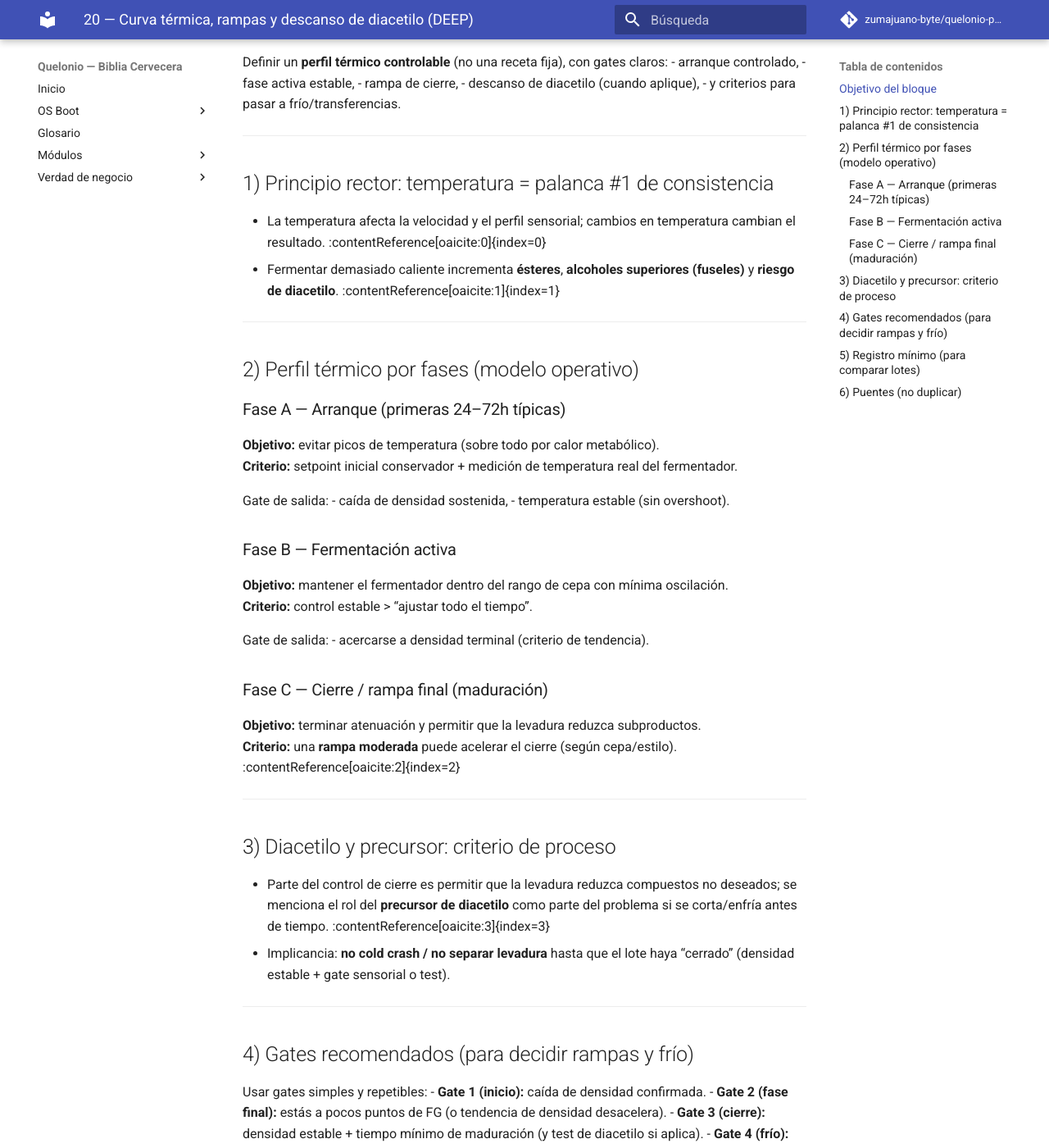
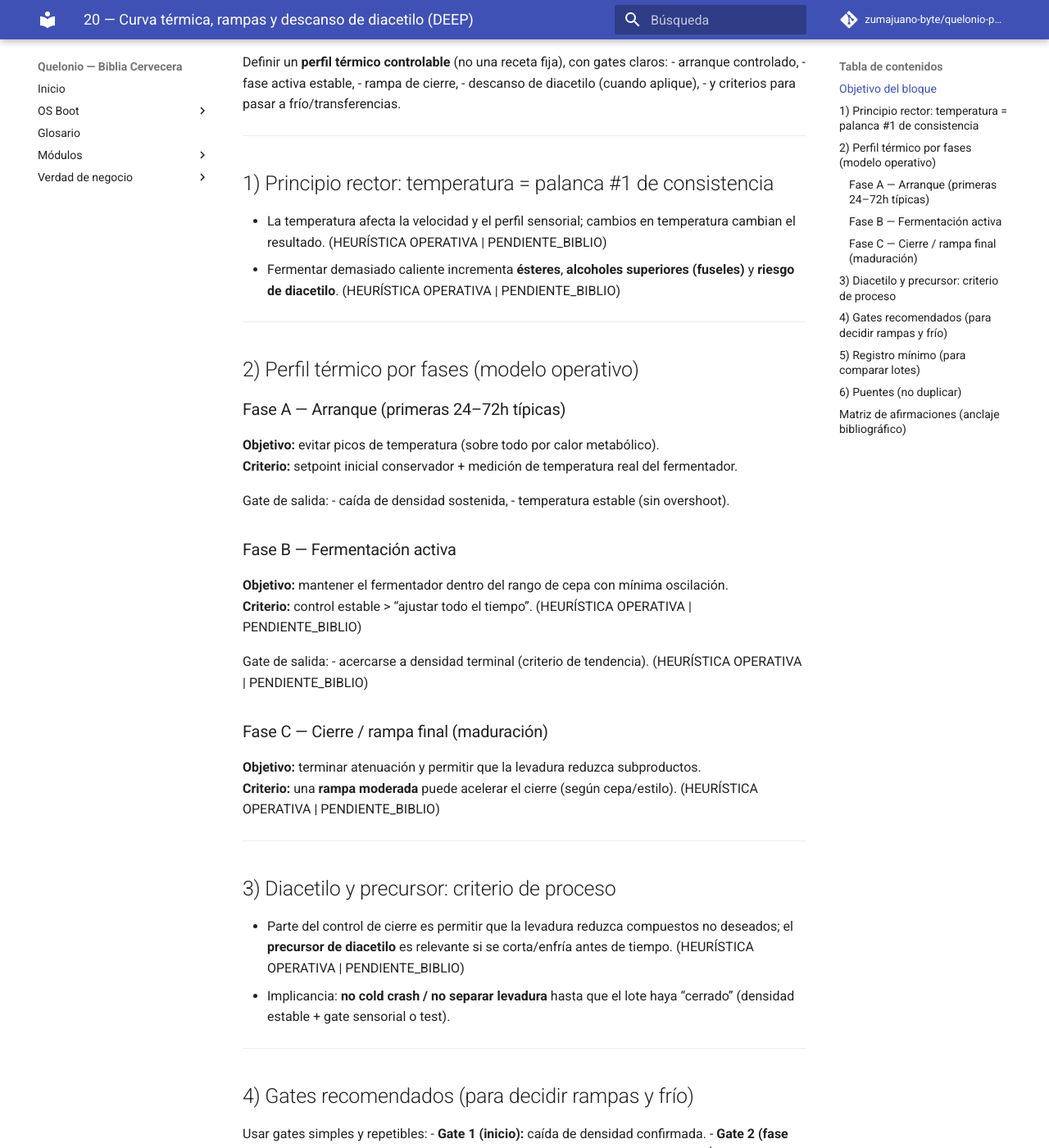
Before and after one commit to zumajuano-byte/quelonio-pages, an MkDocs documentation site: the page built from docs/07_Fermentacion_Maduracion/DEEP/20_Curva_termica_y_diacetilo.md, in a window 1280 px wide and 1400 px high, scrolled down 209 px. Shown: the whole window at 82% size. Built offline with MkDocs 1.6.1 and Material for MkDocs 9.7.7, drawn with Linux system fonts in a browser that asks for light colours; comment, search, counter and statistics services are not loaded; some of the changed text lies outside the part shown.

Commit message:
docs: normalize deep blocks and remove oaicite refs

```diff
--- a/docs/07_Fermentacion_Maduracion/DEEP/20_Curva_termica_y_diacetilo.md
+++ b/docs/07_Fermentacion_Maduracion/DEEP/20_Curva_termica_y_diacetilo.md
@@ -2,8 +2,8 @@
 status: draft
 scope: proceso
 sources:
-  - "White & Zainasheff — Yeast (temperatura como control; precursor de diacetilo)"
-  - "Palmer — How to Brew (temperatura alta: ésteres/fuseles/diacetilo)"
+  - "PENDIENTE_BIBLIO — White & Zainasheff — Yeast (temperatura como control; precursor de diacetilo)"
+  - "PENDIENTE_BIBLIO — Palmer — How to Brew (temperatura alta: ésteres/fuseles/diacetilo)"
 ---
 
 # 20 — Curva térmica, rampas y descanso de diacetilo (DEEP)
@@ -19,8 +19,8 @@ Definir un **perfil térmico controlable** (no una receta fija), con gates claro
 ---
 
 ## 1) Principio rector: temperatura = palanca #1 de consistencia
-- La temperatura afecta la velocidad y el perfil sensorial; cambios en temperatura cambian el resultado. :contentReference[oaicite:0]{index=0}
-- Fermentar demasiado caliente incrementa **ésteres**, **alcoholes superiores (fuseles)** y **riesgo de diacetilo**. :contentReference[oaicite:1]{index=1}
+- La temperatura afecta la velocidad y el perfil sensorial; cambios en temperatura cambian el resultado. (HEURÍSTICA OPERATIVA | PENDIENTE_BIBLIO)
+- Fermentar demasiado caliente incrementa **ésteres**, **alcoholes superiores (fuseles)** y **riesgo de diacetilo**. (HEURÍSTICA OPERATIVA | PENDIENTE_BIBLIO)
 
 ---
 
@@ -35,19 +35,19 @@ Gate de salida:
 
 ### Fase B — Fermentación activa
 **Objetivo:** mantener el fermentador dentro del rango de cepa con mínima oscilación.
-**Criterio:** control estable > “ajustar todo el tiempo”.
+**Criterio:** control estable > “ajustar todo el tiempo”. (HEURÍSTICA OPERATIVA | PENDIENTE_BIBLIO)
 
 Gate de salida:
-- acercarse a densidad terminal (criterio de tendencia).
+- acercarse a densidad terminal (criterio de tendencia). (HEURÍSTICA OPERATIVA | PENDIENTE_BIBLIO)
 
 ### Fase C — Cierre / rampa final (maduración)
 **Objetivo:** terminar atenuación y permitir que la levadura reduzca subproductos.
-**Criterio:** una **rampa moderada** puede acelerar el cierre (según cepa/estilo). :contentReference[oaicite:2]{index=2}
+**Criterio:** una **rampa moderada** puede acelerar el cierre (según cepa/estilo). (HEURÍSTICA OPERATIVA | PENDIENTE_BIBLIO)
 
 ---
 
 ## 3) Diacetilo y precursor: criterio de proceso
-- Parte del control de cierre es permitir que la levadura reduzca compuestos no deseados; se menciona el rol del **precursor de diacetilo** como parte del problema si se corta/enfría antes de tiempo. :contentReference[oaicite:3]{index=3}
+- Parte del control de cierre es permitir que la levadura reduzca compuestos no deseados; el **precursor de diacetilo** es relevante si se corta/enfría antes de tiempo. (HEURÍSTICA OPERATIVA | PENDIENTE_BIBLIO)
 - Implicancia: **no cold crash / no separar levadura** hasta que el lote haya “cerrado” (densidad estable + gate sensorial o test).
 
 ---
@@ -55,7 +55,7 @@ Gate de salida:
 ## 4) Gates recomendados (para decidir rampas y frío)
 Usar gates simples y repetibles:
 - **Gate 1 (inicio):** caída de densidad confirmada.
-- **Gate 2 (fase final):** estás a pocos puntos de FG (o tendencia de densidad desacelera).
+- **Gate 2 (fase final):** estás a pocos puntos de FG (o tendencia de densidad desacelera). (HEURÍSTICA OPERATIVA | PENDIENTE_BIBLIO)
 - **Gate 3 (cierre):** densidad estable + tiempo mínimo de maduración (y test de diacetilo si aplica).
 - **Gate 4 (frío):** recién aquí se habilita cold crash / transferencia a empaque.
 
@@ -73,3 +73,16 @@ Usar gates simples y repetibles:
 ## 6) Puentes (no duplicar)
 - Detalle de “pitch rate” y “oxígeno” vive en 03_Levadura (Bloque 02).
 - Detalle de diacetilo test / acondicionamiento vive en 03_Levadura (Bloque 04) como técnica; aquí se usa como gate de proceso.
+
+---
+
+* * *
+## Matriz de afirmaciones (anclaje bibliográfico)
+
+| Afirmación | Tag | Fuente | Métrica/validación | Estado |
+|---|---|---|---|---|
+| La temperatura es la palanca #1 para consistencia y perfil sensorial | HEURÍSTICA OPERATIVA \| PENDIENTE_BIBLIO | — | Deriva sensorial; varianza curva | Pendiente |
+| Evitar overshoot en arranque reduce defectos y desvíos | HEURÍSTICA OPERATIVA \| PENDIENTE_BIBLIO | — | Overshoot vs ésteres/fuseles | Pendiente |
+| Una rampa moderada al final puede ayudar al cierre según cepa/estilo | HEURÍSTICA OPERATIVA \| PENDIENTE_BIBLIO | — | Tiempo a FG; diacetilo | Pendiente |
+| No habilitar frío/transferencia antes de “cierre” reduce diacetilo residual | HEURÍSTICA OPERATIVA \| PENDIENTE_BIBLIO | — | Test diacetilo; panel sensorial | Pendiente |
+| Gates simples (densidad+tiempo+sensorial/test) mejoran repetibilidad | HEURÍSTICA OPERATIVA \| PENDIENTE_BIBLIO | — | Repetibilidad por receta | Pendiente |
```
Also changed, not shown: docs/07_Fermentacion_Maduracion/DEEP/10_Targets_y_control_minimo.md (+21 -8 lines).
